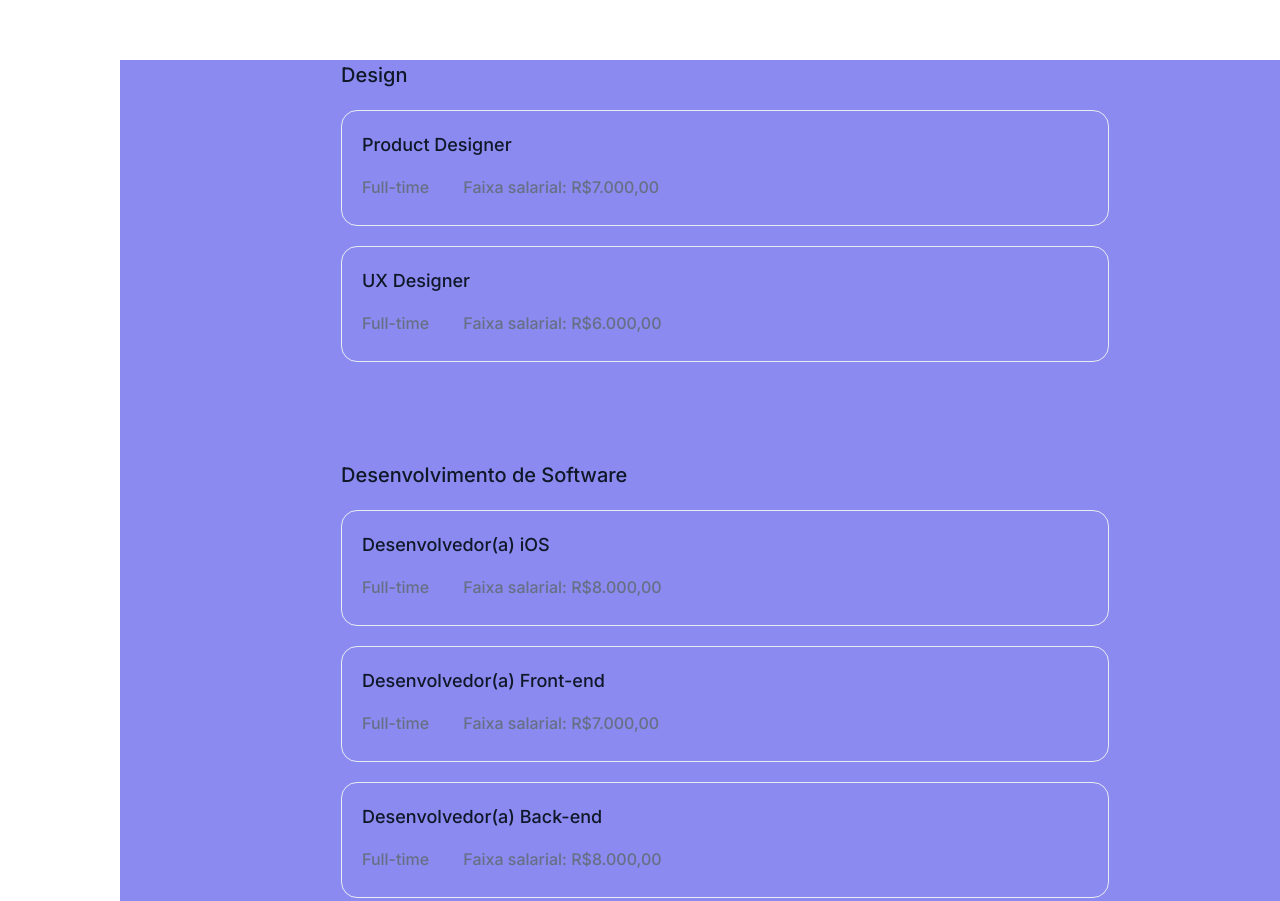
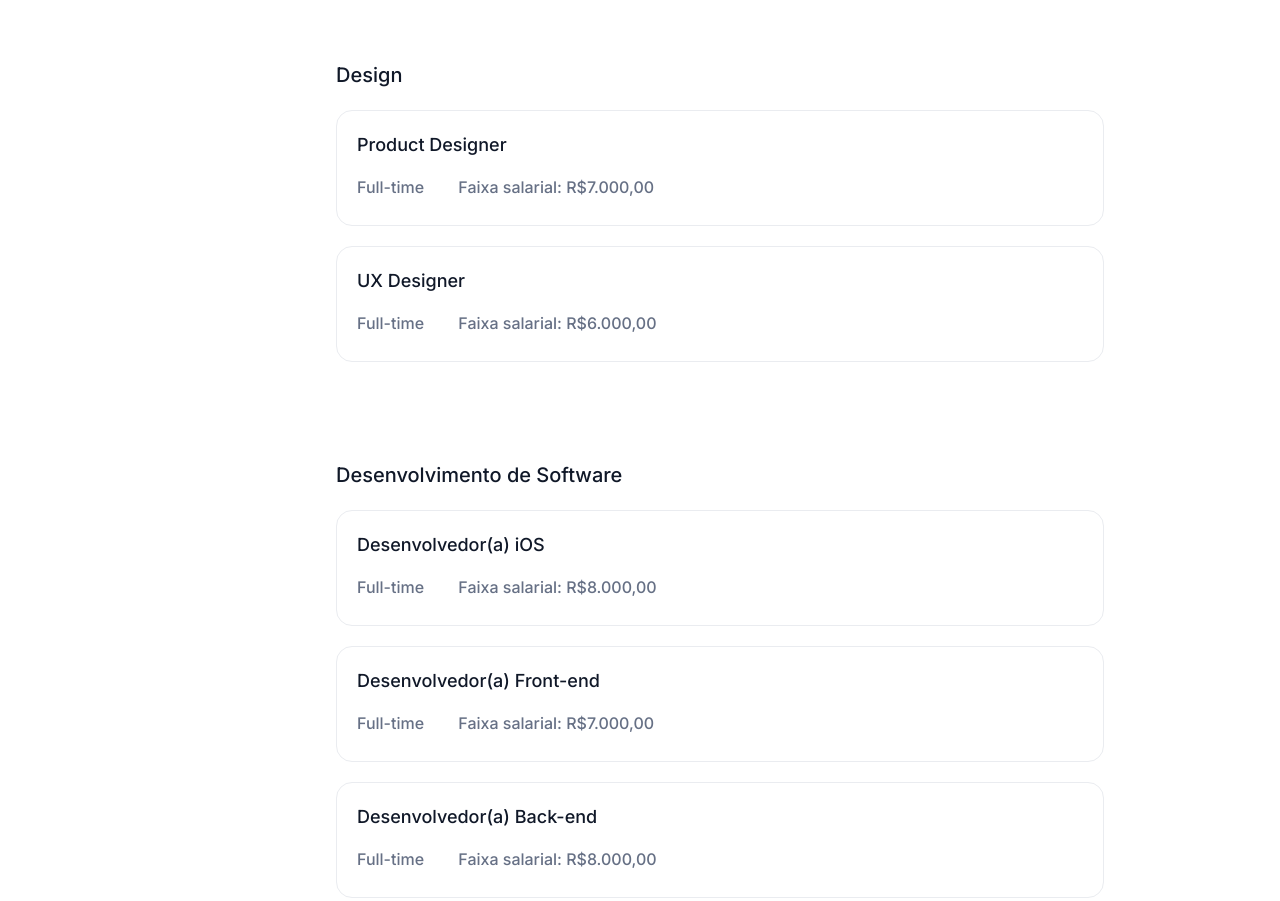
Before and after one commit to gracibrea/7DaysOfCode-HTML-e-CSS, a plain HTML site: page index.html in a window 1280 px wide. Shown: the part 1569-2470 px from the top of the page. Drawn offline with Linux system fonts and the light colour scheme.

Commit message:
update-day2

```diff
--- a/style/style.css
+++ b/style/style.css
@@ -310,10 +310,8 @@ header {
 }
 
 .vagas-abertas {
-    background-color: rgb(138, 138, 241);
-    width: 1280px;
+    width: 1440px;
     height: 940px;
-    margin-left: 80px;
     margin-top: 562px;
 }
 
@@ -324,14 +322,14 @@ header {
     padding: 0 22px;
 
     position: absolute;
-    width: 1210px;
+    width: 1440px;
     height: 358px;
     margin-right: 10px;
 }
 .vagas-design-content {
     display: flex;
     flex-direction: column;
-    align-items: flex-start;
+    align-items: center;
     padding: 0 12px;
 
     width: 768px;
@@ -347,7 +345,7 @@ header {
     padding: 0 22px;
 
     position: absolute;
-    width: 1210px;
+    width: 1440px;
     height: 518px;
     margin-right: 10px;
 }
```
Also changed, not shown: 1 other file.
